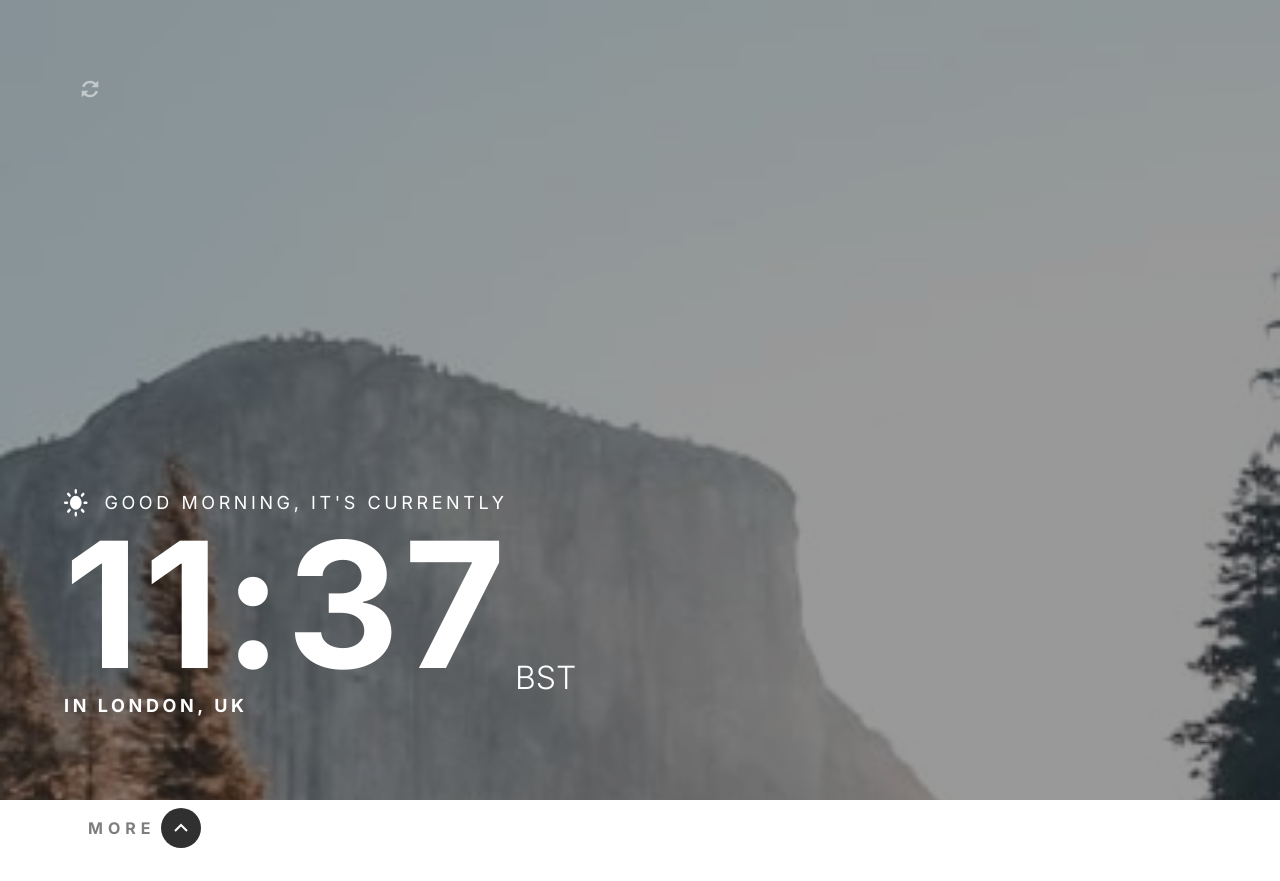
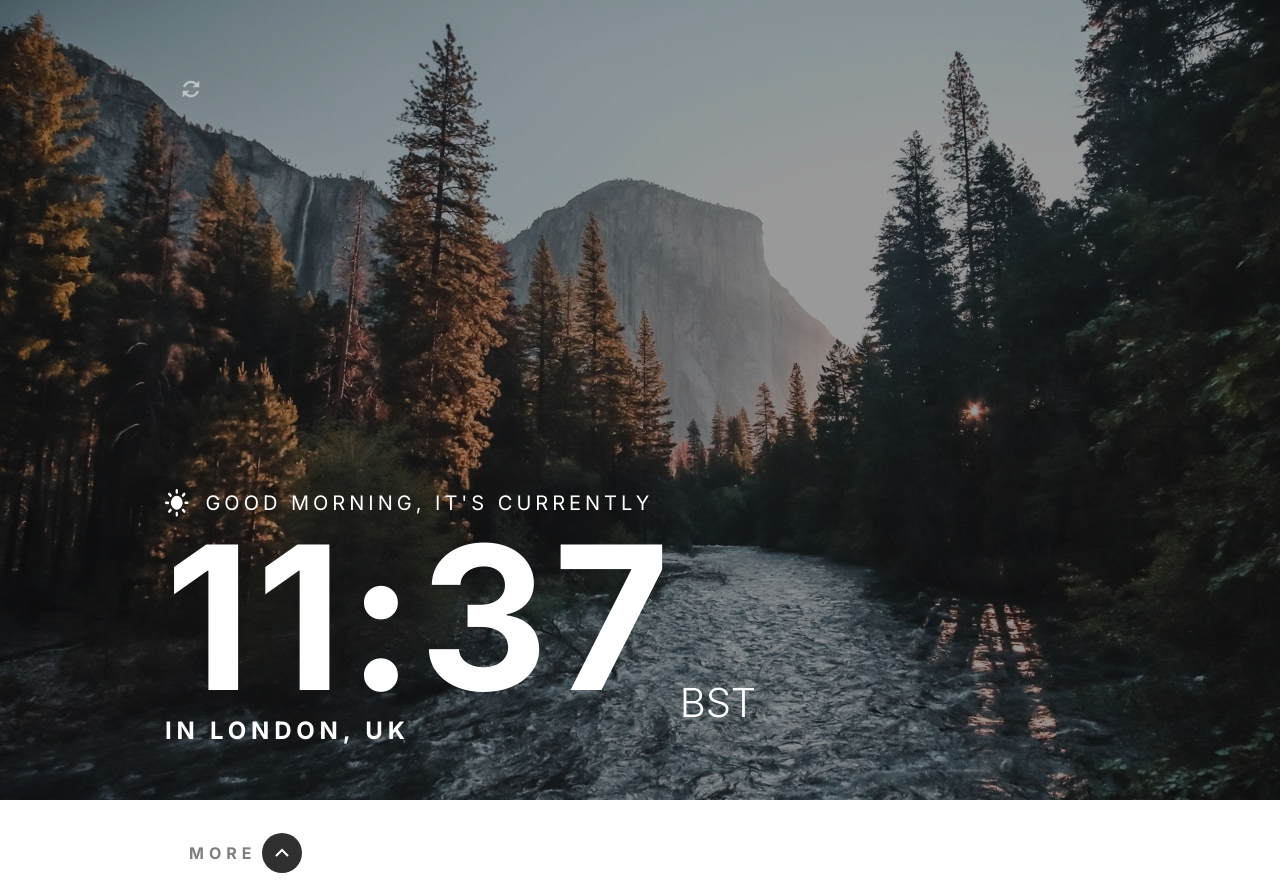
Before and after one commit to AlexanderGrigoryan/Clock-App, a React (Create React App) app: page / in a window 1280 px wide. Before the commit the page ends 856 px from the top, so only its background shows below. Built offline with nearby package versions, Linux system fonts and the light colour scheme; no server answers.

Commit message:
style: made responsive layout for desktop devices

```diff
--- a/src/App.tsx
+++ b/src/App.tsx
@@ -6,6 +6,8 @@ import { HelmetProvider, Helmet } from "react-helmet-async";
 import { QuotesType } from "./types";
 import Quote from "./components/Quote";
 import BackgroundDayMobile from "./img/mobile/bg-image-daytime.jpg";
+import BackgroundDayTablet from "./img/tablet/bg-image-daytime.jpg";
+import BackgroundDayDesktop from "./img/desktop/bg-image-daytime.jpg";
 import Clock from "./components/Clock";
 import Button from "./components/Button";
 import Details from "./components/Details";
@@ -38,11 +40,13 @@ function App() {
       <MainContainer>
         <Container>
           {detailsOpener ? null : <Quote quote={quote} getQuote={getQuote} />}
-          <Clock />
-          <Button
-            detailsOpener={detailsOpener}
-            setDetailsOpener={setDetailsOpener}
-          />
+          <DesktopContainer>
+            <Clock />
+            <Button
+              detailsOpener={detailsOpener}
+              setDetailsOpener={setDetailsOpener}
+            />
+          </DesktopContainer>
           {detailsOpener ? <Details /> : null}
         </Container>
       </MainContainer>
@@ -60,6 +64,14 @@ const MainContainer = styled.main`
   background-repeat: no-repeat;
   background-position: top left;
   background-size: cover;
+
+  @media screen and (min-width: 768px) {
+    background-image: url(${BackgroundDayTablet});
+  }
+
+  @media screen and (min-width: 1024px) {
+    background-image: url(${BackgroundDayDesktop});
+  }
 `;
 
 const Container = styled.div`
@@ -71,4 +83,15 @@ const Container = styled.div`
   @media screen and (min-width: 768px) {
     padding: 0 64px;
   }
+
+  @media screen and (min-width: 1280px) {
+    padding: 0 165px;
+  }
 `;
+
+const DesktopContainer = styled.div`
+  @media screen and (min-width: 1440px) {
+    display: flex;
+    justify-content: space-between;
+  }
+`;
--- a/src/components/Button.tsx
+++ b/src/components/Button.tsx
@@ -34,6 +34,11 @@ const Container = styled.div`
 
   @media screen and (min-width: 768px) {
     margin: 80px 0 64px;
+  }
+
+  @media screen and (min-width: 1440px) {
+    margin: 0;
+    align-self: flex-end;
   }
 `;
 
--- a/src/components/Clock.tsx
+++ b/src/components/Clock.tsx
@@ -55,6 +55,13 @@ const GreetingsText = styled.p`
     letter-spacing: 3.5999999046325684px;
     display: none;
   }
+
+  @media screen and (min-width: 1280px) {
+    font-size: 20px;
+    line-height: 28px;
+    letter-spacing: 4px;
+    display: none;
+  }
 `;
 
 const GreetingsTextDesktop = styled.p`
@@ -70,6 +77,12 @@ const GreetingsTextDesktop = styled.p`
     line-height: 28px;
     letter-spacing: 3.5999999046325684px;
     display: block;
+  }
+
+  @media screen and (min-width: 1280px) {
+    font-size: 20px;
+    line-height: 28px;
+    letter-spacing: 4px;
   }
 `;
 
@@ -90,6 +103,12 @@ const TimeClock = styled.p`
     line-height: 175px;
     letter-spacing: 4.38px;
   }
+
+  @media screen and (min-width: 1280px) {
+    font-size: 200px;
+    line-height: 200px;
+    letter-spacing: 5px;
+  }
 `;
 
 const TimeZone = styled.p`
@@ -102,6 +121,10 @@ const TimeZone = styled.p`
   @media screen and (min-width: 768px) {
     font-size: 32px;
     line-height: 28px;
+  }
+
+  @media screen and (min-width: 1280px) {
+    font-size: 40px;
   }
 `;
 
@@ -116,4 +139,9 @@ const Location = styled.p`
     font-size: 18px;
     letter-spacing: 3.6px;
   }
+
+  @media screen and (min-width: 1280px) {
+    font-size: 24px;
+    letter-spacing: 4.8px;
+  }
 `;
--- a/src/components/Details.tsx
+++ b/src/components/Details.tsx
@@ -51,7 +51,10 @@ const Container = styled.div`
     flex-direction: column;
     justify-content: center;
     align-items: center;
-    /* padding-top: 119px; */
+  }
+
+  @media screen and (min-width: 1280px) {
+    min-height: 400px;
   }
 `;
 
```
